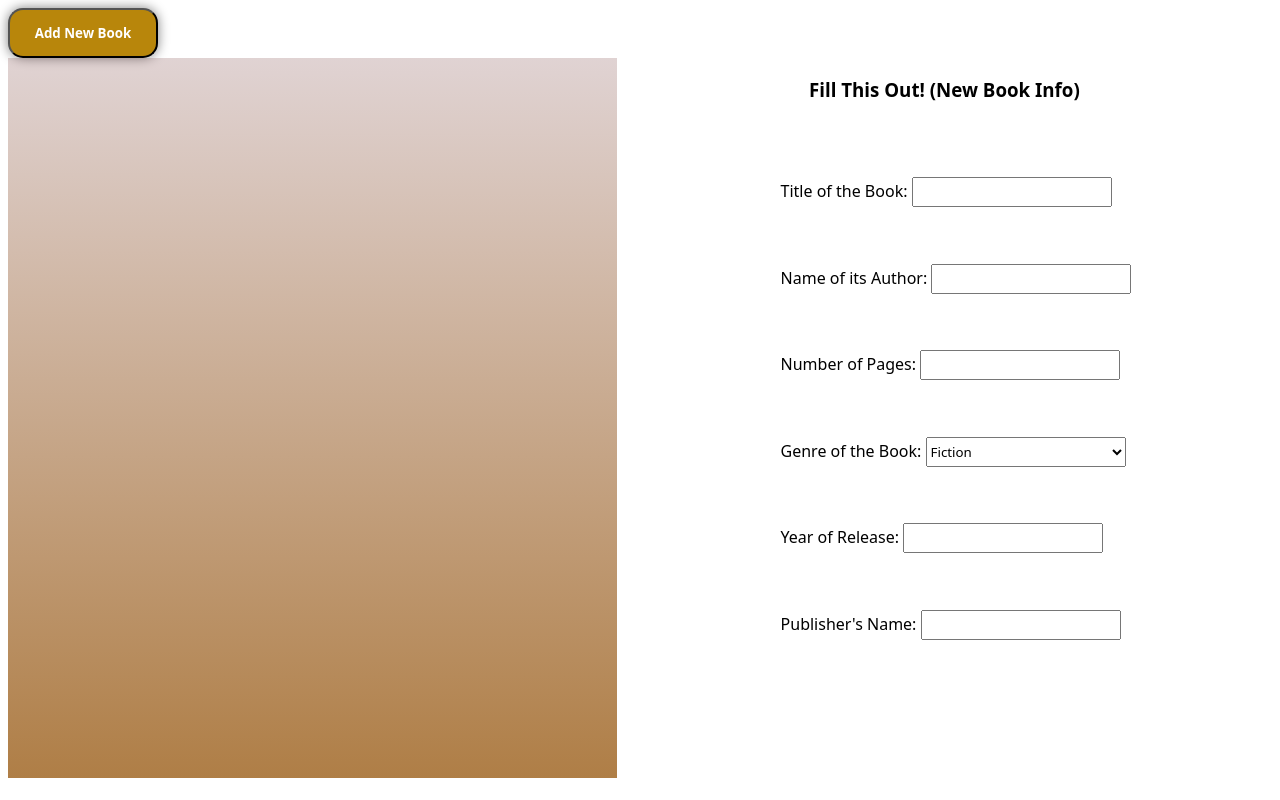
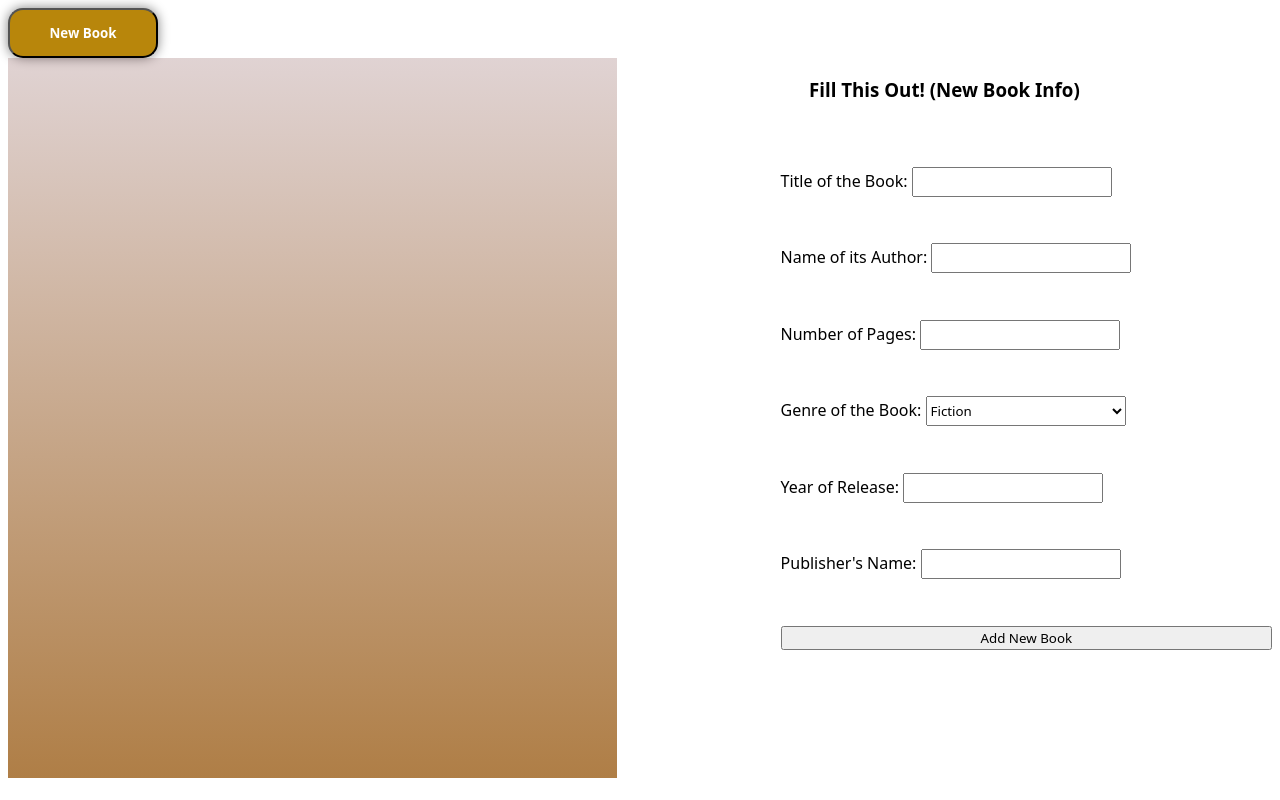
Before and after one commit to marcelarlaura/Project-library, a plain HTML site: page index.html in a window 1280 px wide. Drawn offline with Linux system fonts and the light colour scheme.

Commit message:
add attribute defer to javascript to make html file load first

```diff
--- a/index.html
+++ b/index.html
@@ -9,14 +9,14 @@
 <body>
 
     <div>
-        <button type="button" class="new-book">Add New Book</button>
+        <button type="button" class="new-book">New Book</button>
     </div>
     <div class="main-content">
         <div class="book-holder">
         </div>
         <div class="form">
             <h3>Fill This Out! (New Book Info)</h3>
-            <form action="javascript.js" method="get">
+            <form action="" method="get">
                 <label for="title">Title of the Book: <input id='title' name= 'title' type="text"></label>
                 <label for="author">Name of its Author: <input id="author" name="author" type="text"></label>
                 <label for="pages">Number of Pages: <input id="pages" name="pages" type="number" min="1"></label>
@@ -30,10 +30,10 @@
                 </label>
                 <label for="release">Year of Release: <input id="release" name="release" type="number"></label>
                 <label for="publisher">Publisher's Name: <input id='publisher' name='publisher' type="text"></label>
-
+                <button type="submit" class="add">Add New Book</button>
             </form>
         </div>
     </div>
-    <script src="javascript.js"></script>
+    <script src="javascript.js" defer></script>
 </body>
 </html>
```
